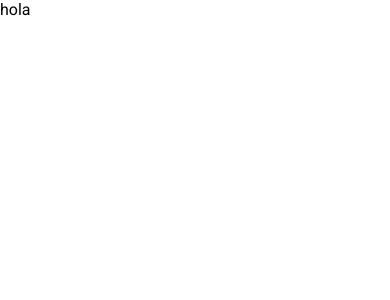
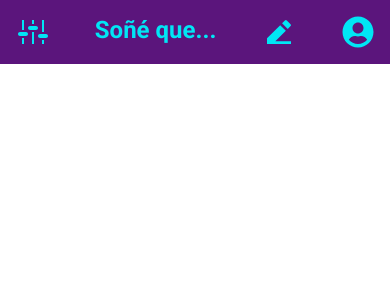
Before and after one commit to KatuGT/so-eQue, a React (Vite) app: page / in a window 390 px wide. Shown: the top 300 px of the page. Built offline with nearby package versions, Linux system fonts and the light colour scheme.

Commit message:
navbar mobile basico

```diff
--- a/package.json
+++ b/package.json
@@ -13,6 +13,7 @@
     "react": "^18.2.0",
     "react-dom": "^18.2.0",
     "react-hook-form": "^7.41.0",
+    "react-icons": "^4.7.1",
     "react-router-dom": "^6.6.1",
     "styled-components": "^5.3.6"
   },
--- a/src/App.jsx
+++ b/src/App.jsx
@@ -1,7 +1,9 @@
+import Navbar from './components/navbar/Navbar.jsx';
+
 const App = () => {
   return (
     <div className="App">
-      hola
+      <Navbar/>
     </div>
   );
 };
--- /dev/null
+++ b/src/components/navbar/Navbar.jsx
@@ -0,0 +1,30 @@
+import { GoSettings } from 'react-icons/go';
+import { RiEdit2Fill } from 'react-icons/ri';
+import { FaUserCircle } from 'react-icons/fa';
+import {
+  ItemNavbar,
+  ItemNavbarIcon,
+  WrapperHeader,
+  WrapperNavbar,
+} from './navbar.styled';
+
+const Navbar = () => {
+  return (
+      <WrapperHeader>
+        <WrapperNavbar>
+          <ItemNavbarIcon>
+            <GoSettings/>
+          </ItemNavbarIcon>
+          <ItemNavbar>Soñé que...</ItemNavbar>
+          <ItemNavbarIcon>
+            <RiEdit2Fill/>
+          </ItemNavbarIcon>
+          <ItemNavbarIcon>
+            <FaUserCircle/>
+          </ItemNavbarIcon>
+        </WrapperNavbar>
+      </WrapperHeader>
+  );
+};
+
+export default Navbar;
--- /dev/null
+++ b/src/components/navbar/navbar.styled.js
@@ -0,0 +1,21 @@
+import styled from 'styled-components';
+
+export const WrapperHeader = styled.header`
+    background-color: var(--purple-clr);
+    color: var(--main-clr);
+`;
+export const WrapperNavbar = styled.nav`
+    display: flex;
+    justify-content: space-between;
+    padding: 1rem 1rem;
+`;
+
+export const ItemNavbar = styled.div`
+    font-size: 1.5rem;
+    font-weight: 700;
+`;
+
+export const ItemNavbarIcon = styled.div`
+    font-size: 2rem;
+    line-height: 0;
+`;
--- a/src/index.css
+++ b/src/index.css
@@ -6,6 +6,13 @@
   box-sizing: 0;
 }
 
+:root{
+  --main-clr : #00E6F5;
+  --purple-clr : #5B157C;
+  --light-grey-clr : #B3B3B3;
+  --dark-muted-clr : #7A7A7A;
+}
+
 body{
   font-family: 'Roboto', sans-serif;
 }
```
Also changed, not shown: 1 other file (tests, documents, lock files or other folders).
